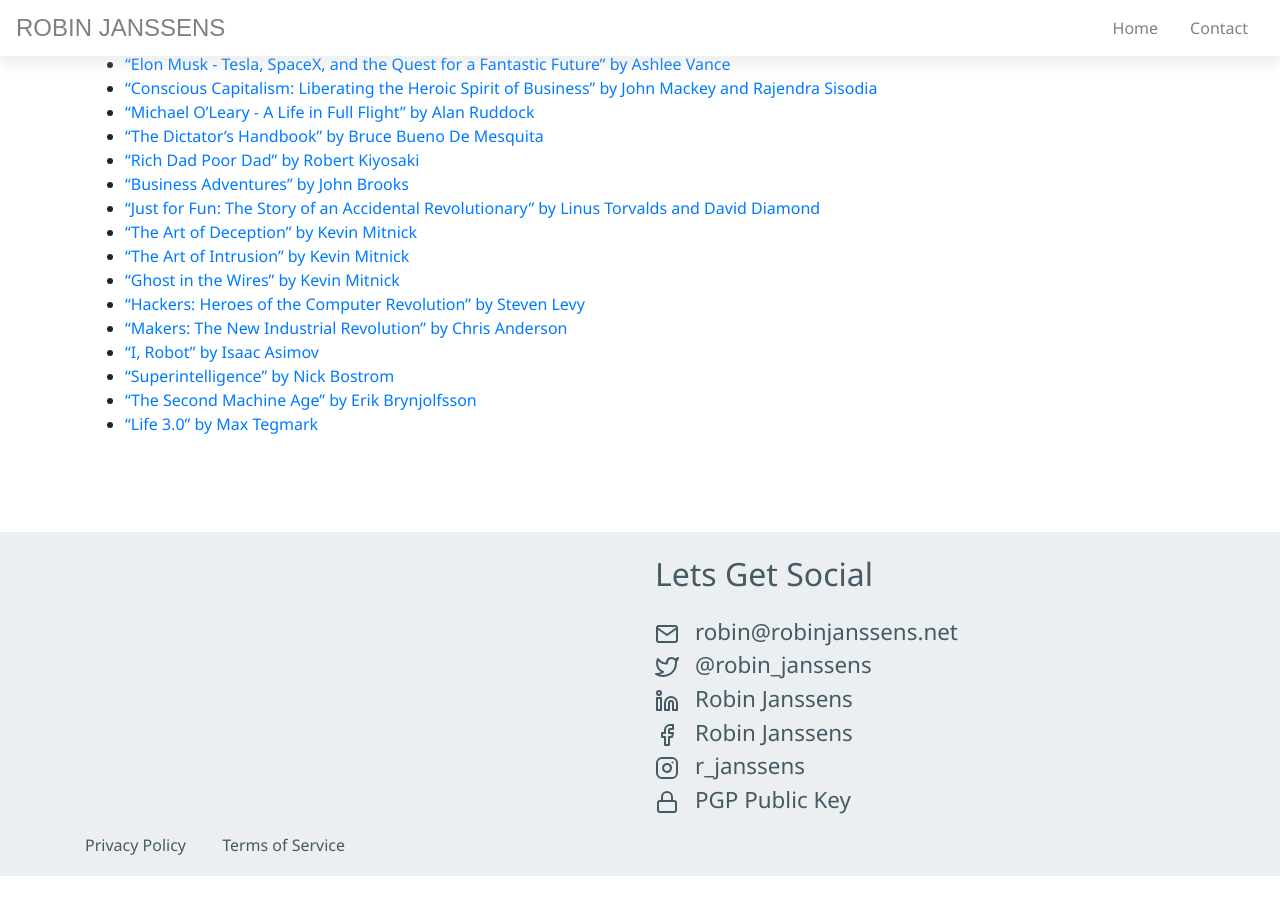
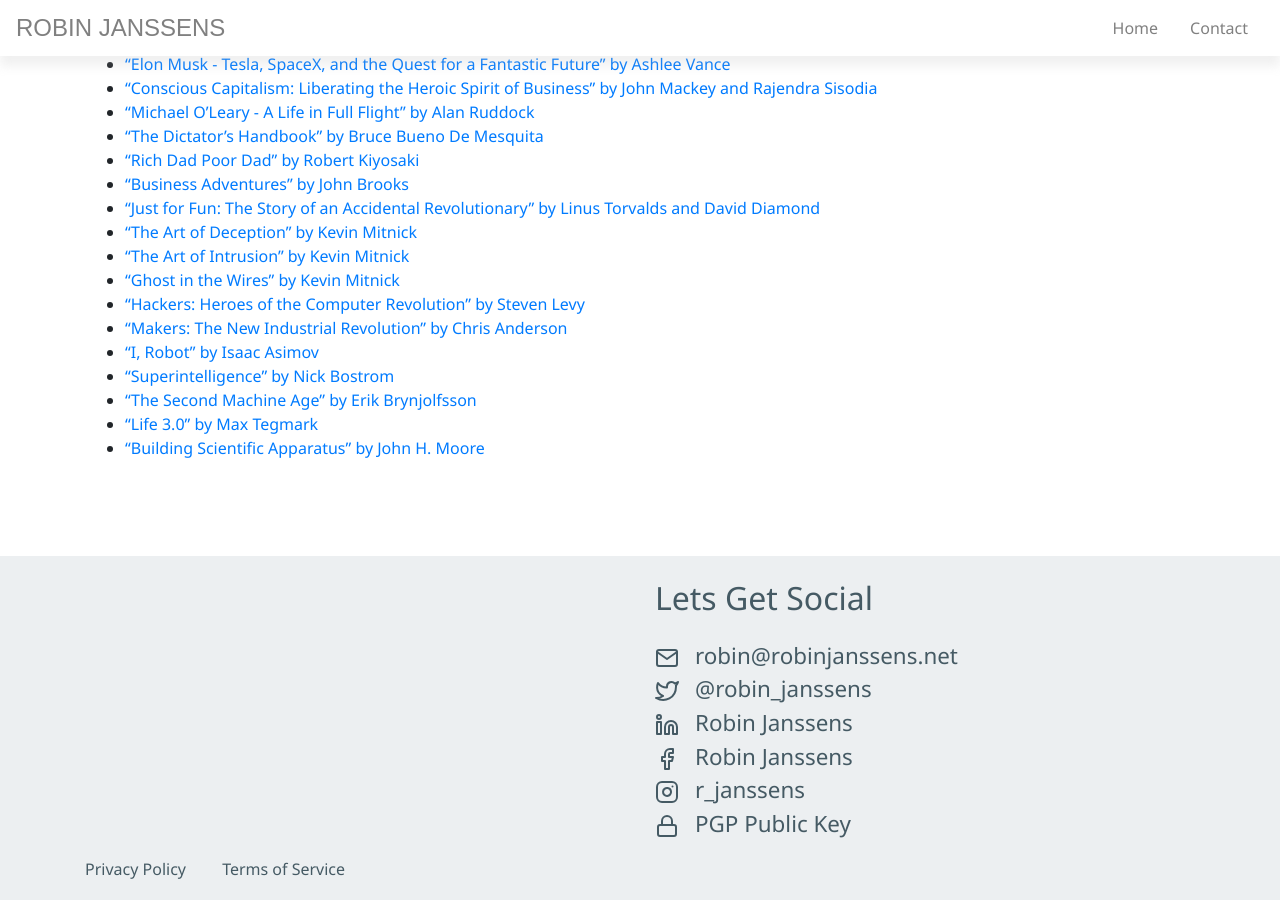
Before and after one commit to robinjanssens/robinjanssens.net, a Jekyll site: the page built from pages/wishlist.md, in a window 1280 px wide and 900 px high, scrolled down 4165 px. Built offline with Jekyll 4.4.1, drawn with Linux system fonts in a browser that asks for light colours; nearby versions of some CDN libraries; some web fonts are replaced; comment, search, counter and statistics services are not loaded; before the commit the page ends 5041 px from its top, so only the background shows below that.

Commit message:
updated wishlist

```diff
--- a/pages/wishlist.md
+++ b/pages/wishlist.md
@@ -198,3 +198,4 @@
 - ["Superintelligence" by Nick Bostrom](https://www.bol.com/nl/p/superintelligence/9200000035845425)
 - ["The Second Machine Age" by Erik Brynjolfsson](https://www.bol.com/nl/p/the-second-machine-age-work-progress-and-prosperity-in-a-time-of-brilliant-technologies/9200000034957993)
 - ["Life 3.0" by Max Tegmark](https://www.bol.com/nl/p/life-3-0/9200000075399379)
+- ["Building Scientific Apparatus" by John H. Moore](https://www.bol.com/nl/p/building-scientific-apparatus/1001004006233653/)
```
